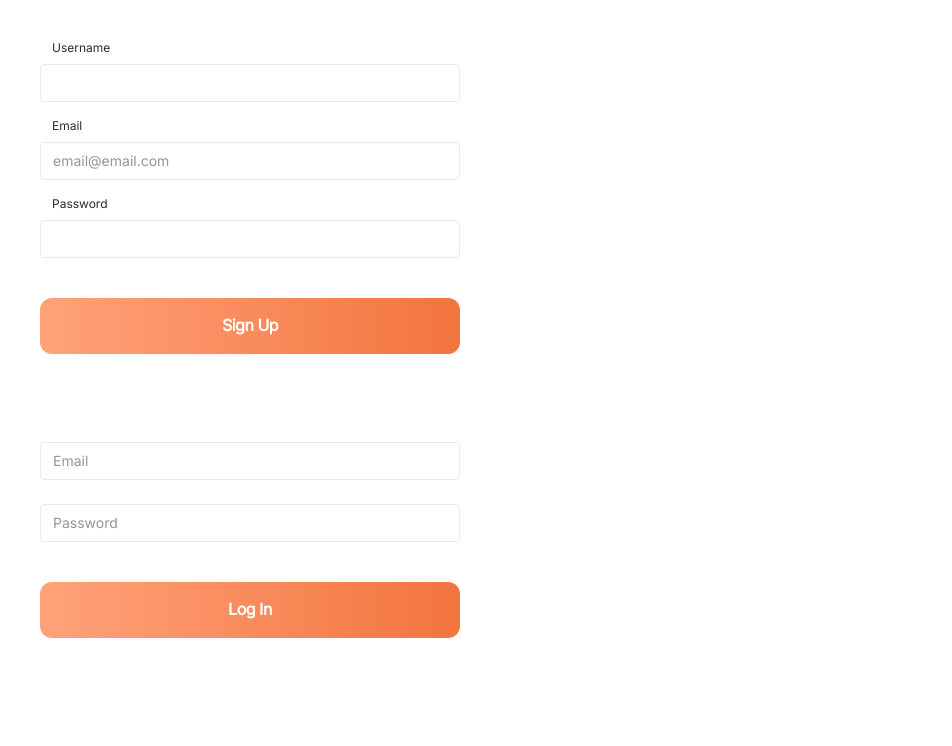
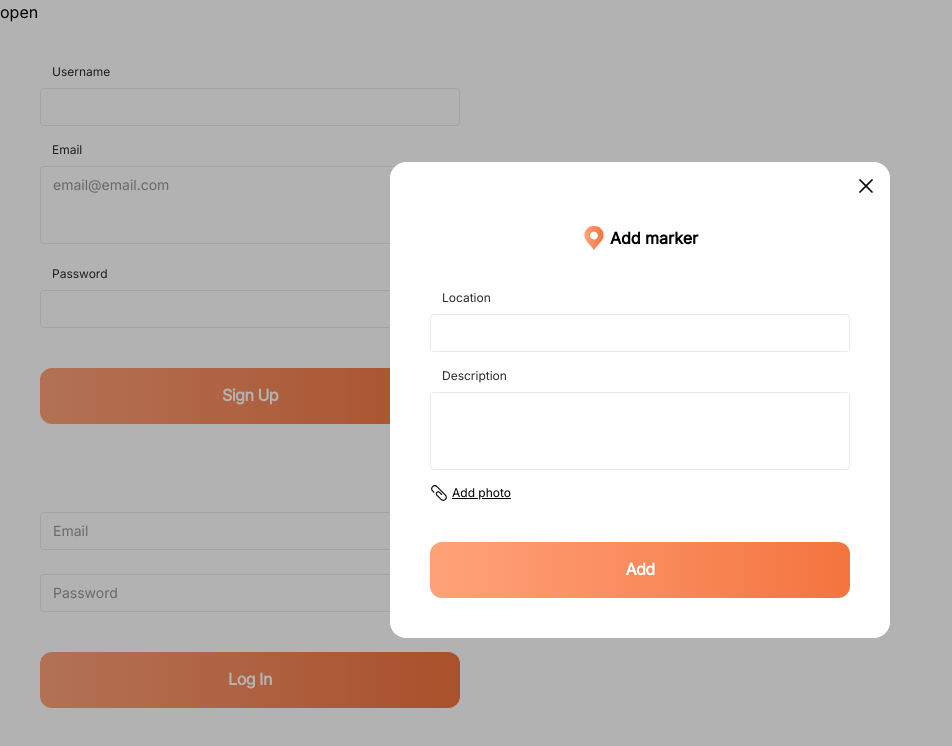
Before and after one commit to ihor-vasylenko/GeoMarks-vue.js, a Vue app: page / in a window 1280 px wide. Shown: the top 746 px of the page, without its empty margins (0-952 px from the left). Built offline with nearby package versions, Linux system fonts and the light colour scheme.

Commit message:
add reusable modal, CreateNewPlaceModal

```diff
--- a/src/App.vue
+++ b/src/App.vue
@@ -1,8 +1,18 @@
 <script setup>
-import HomepageViewVue from './views/HomepageView.vue'
-import ListFavoritePlacesVue from './components/ListFavoritePlaces/ListFavoritePlaces.vue'
+import { ref } from 'vue'
+// import HomepageViewVue from './views/HomepageView.vue'
+// import ListFavoritePlacesVue from './components/ListFavoritePlaces/ListFavoritePlaces.vue'
 import RegistrationForm from './components/Auth/RegistrationForm/RegistrationForm.vue'
 import LoginForm from './components/Auth/LoginForm/LoginForm.vue'
+import CreateNewPlaceModal from './components/CreateNewPlaceModal/CreateNewPlaceModal.vue'
+
+const isOpen = ref(true)
+const closeModal = () => {
+  isOpen.value = false
+}
+const openModal = () => {
+  isOpen.value = true
+}
 </script>
 
 <template>
@@ -10,6 +20,12 @@ import LoginForm from './components/Auth/LoginForm/LoginForm.vue'
   <!-- <ListFavoritePlacesVue>
     <template #label>Add markers</template>
   </ListFavoritePlacesVue> -->
+  <button @click="openModal">open</button>
   <RegistrationForm @submit="console.log" />
   <LoginForm @submit="console.log" />
+  <CreateNewPlaceModal
+    :is-open="isOpen"
+    @close="closeModal"
+    @submit="console.log"
+  ></CreateNewPlaceModal>
 </template>
--- a/src/components/Auth/LoginForm/LoginForm.vue
+++ b/src/components/Auth/LoginForm/LoginForm.vue
@@ -1,5 +1,5 @@
 <script setup>
-import { reactive, watch } from 'vue'
+import { reactive } from 'vue'
 import IButton from '../../IButton/IButton.vue'
 import IInput from '../../IInput/IInput.vue'
 import FormContainer from '../FormContainer.vue'
@@ -9,14 +9,6 @@ const userData = reactive({
   email: '',
   password: '',
 })
-
-watch(
-  userData,
-  () => {
-    console.log('user data changed')
-  },
-  { immediate: true },
-)
 </script>
 
 <template>
--- a/src/components/Auth/RegistrationForm/RegistrationForm.vue
+++ b/src/components/Auth/RegistrationForm/RegistrationForm.vue
@@ -15,7 +15,13 @@ const userData = reactive({
 <template>
   <FormContainer @submit.prevent="emit('submit', userData)">
     <IInput class="mb-4" label="Username" v-model="userData.name" />
-    <IInput class="mb-4" label="Email" placeholder="email@email.com" v-model="userData.email" />
+    <IInput
+      type="textarea"
+      class="mb-4"
+      label="Email"
+      placeholder="email@email.com"
+      v-model="userData.email"
+    />
     <IInput label="Password" type="password" v-model="userData.password" />
     <IButton class="mt-10 w-full" variant="secondary" type="submit">Sign Up</IButton>
   </FormContainer>
--- /dev/null
+++ b/src/components/CreateNewPlaceModal/CreateNewPlaceModal.vue
@@ -0,0 +1,47 @@
+<script setup>
+import { computed, reactive } from 'vue'
+import IButton from '../IButton/IButton.vue'
+import IInput from '../IInput/IInput.vue'
+import IModal from '../IModal/IModal.vue'
+import InputImage from '../InputImage.vue/InputImage.vue'
+import MarkerIcon from '../icons/MarkerIcon.vue'
+
+const props = defineProps({
+  isOpen: {
+    default: false,
+    type: Boolean,
+  },
+})
+
+const emit = defineEmits(['close', 'submit'])
+const formData = reactive({
+  title: '',
+  description: '',
+  img: '',
+})
+
+const uploadText = computed(() => {
+  return formData.img ? 'Change photo' : 'Add photo'
+})
+
+const handleUpload = (url) => {
+  formData.img = url
+}
+</script>
+
+<template>
+  <IModal v-if="props.isOpen" @close="emit('close')">
+    <form @submit.prevent="emit('submit', formData)" class="min-w-[420px]">
+      <div class="flex gap-1 justify-center font-bold text-center mb-10">
+        <MarkerIcon /> Add marker
+      </div>
+      <IInput label="Location" class="mb-4" v-model="formData.title" />
+      <IInput label="Description" type="textarea" class="mb-2" v-model="formData.description" />
+      <div class="flex gap-2 items-center mb-10">
+        <img v-if="formData.img" :src="formData.img" alt="avatar" class="w-8 h-8 object-cover" />
+        <InputImage @uploaded="handleUpload">{{ uploadText }}</InputImage>
+      </div>
+      <IButton class="w-full" variant="secondary">Add</IButton>
+    </form>
+  </IModal>
+</template>
--- a/src/components/IInput/IInput.vue
+++ b/src/components/IInput/IInput.vue
@@ -1,4 +1,6 @@
 <script setup>
+import { computed } from 'vue'
+
 const props = defineProps({
   modelValue: String,
   label: String,
@@ -14,14 +16,31 @@ defineOptions({
 })
 
 const emit = defineEmits(['update:modelValue'])
+
+const baseStyles =
+  'w-full text-sm rounded-[4px] border-[#eaeaea] border-[1px] py-2 px-3 focus:outline-none focus:border-[#f3743d] '
+
+const isTextarea = computed(() => {
+  return props.type === 'textarea'
+})
+
+const inputStyles = computed(() => {
+  return isTextarea.value ? baseStyles + 'resize-none' : baseStyles
+})
+
+const componentName = computed(() => {
+  return isTextarea.value ? 'textarea' : 'input'
+})
 </script>
 
 <template>
   <div class="w-full text-[#2C2C2C]">
     <label class="block">
       <span class="block text-xs px-3 mb-2">{{ props.label }}</span>
-      <input
-        class="w-full text-sm rounded-[4px] border-[#eaeaea] border py-2 px-3 focus:outline-none focus:border-[#f3743d]"
+      <component
+        :is="componentName"
+        rows="3"
+        :class="inputStyles"
         v-bind="{ ...$props, ...$attrs }"
         :value="modelValue"
         @input="emit('update:modelValue', $event.target.value)"
--- /dev/null
+++ b/src/components/IModal/IModal.vue
@@ -0,0 +1,30 @@
+<script setup>
+import { onMounted, onUnmounted, Teleport } from 'vue'
+import CrossIcon from '../icons/CrossIcon.vue'
+
+const emit = defineEmits(['close'])
+
+onMounted(() => {
+  document.body.style.overflow = 'hidden'
+})
+
+onUnmounted(() => {
+  document.body.style.overflow = 'initial'
+})
+</script>
+
+<template>
+  <component :is="Teleport" to="body">
+    <div
+      class="flex w-full h-full fixed top-0 left-0 overflow-auto bg-[rgba(0,0,0,0.3)]"
+      @click.self="emit('close')"
+    >
+      <div class="relative bg-white min-w-[350px] m-auto text-black rounded-2xl p-10">
+        <button>
+          <CrossIcon class="absolute right-3 top-3 w-6 h-6" @click="emit('close')" />
+        </button>
+        <slot></slot>
+      </div>
+    </div>
+  </component>
+</template>
--- /dev/null
+++ b/src/components/InputImage.vue/InputImage.vue
@@ -0,0 +1,38 @@
+<script setup>
+import { ref } from 'vue'
+import UploadIcon from './UploadIcon.vue'
+
+const emit = defineEmits(['uploaded'])
+const errorMessage = ref('')
+
+const handleUploadImg = (event) => {
+  const file = event.target.files[0]
+
+  if (file.size > 3 * 1024 * 1024) {
+    errorMessage.value = 'Image size must be 3mb or lower.'
+    return
+  }
+
+  const fileReader = new FileReader()
+
+  fileReader.readAsDataURL(file)
+
+  fileReader.onload = () => {
+    errorMessage.value = ''
+    emit('uploaded', fileReader.result)
+  }
+}
+</script>
+
+<template>
+  <div>
+    <label class="cursor-pointer hover:text-primary">
+      <input type="file" accept="image/*" class="hidden" @change="handleUploadImg" />
+      <span class="flex gap-1 items-center">
+        <UploadIcon />
+        <span class="underline text-xs"><slot></slot></span>
+      </span>
+    </label>
+    <div v-if="errorMessage" class="text-red-500">{{ errorMessage }}</div>
+  </div>
+</template>
--- /dev/null
+++ b/src/components/InputImage.vue/UploadIcon.vue
@@ -0,0 +1,8 @@
+<template>
+  <svg xmlns="http://www.w3.org/2000/svg" width="18" height="18" viewBox="0 0 18 18">
+    <path
+      d="M15.8061 10.6312L7.36856 2.19373C5.96231 0.731231 3.65605 0.731231 2.19355 2.13748C0.731055 3.54373 0.731055 5.90623 2.19355 7.31248L2.2498 7.36873L3.8248 8.99998L4.6123 8.21248L2.98105 6.58123C2.0248 5.62498 2.0248 3.99373 2.98105 3.03748C3.9373 2.08123 5.56855 2.02498 6.5248 2.98123L6.58105 3.03748L14.9623 11.4187C15.9748 12.375 15.9748 14.0062 15.0186 14.9625C14.0623 15.975 12.4311 15.975 11.4748 15.0187L11.4186 14.9625L7.25605 10.8C6.69355 10.2375 6.7498 9.33748 7.25605 8.83123C7.52572 8.58696 7.87658 8.45167 8.24043 8.45167C8.60428 8.45167 8.95514 8.58696 9.2248 8.83123L11.5311 11.1375L12.3186 10.35L9.95605 7.98748C9.71659 7.76102 9.43467 7.58419 9.12654 7.4672C8.81841 7.3502 8.49018 7.29535 8.16075 7.30581C7.83133 7.31627 7.50723 7.39182 7.20715 7.52813C6.90706 7.66443 6.63692 7.85878 6.4123 8.09998C5.5123 9.05623 5.5123 10.575 6.4123 11.5875L10.6311 15.8062C12.0373 17.2687 14.3436 17.2687 15.8061 15.8625C17.2686 14.4562 17.2686 12.0937 15.8061 10.6312C15.8061 10.6875 15.8061 10.6312 15.8061 10.6312Z"
+      fill="currentColor"
+    />
+  </svg>
+</template>
--- /dev/null
+++ b/src/components/icons/CrossIcon.vue
@@ -0,0 +1,13 @@
+<template>
+  <svg
+    xmlns="http://www.w3.org/2000/svg"
+    width="28"
+    height="28"
+    viewBox="0 0 28 28"
+    fill="none"
+    stroke="currentColor"
+  >
+    <path d="M21 7L7 21" stroke-width="2" stroke-linecap="round" stroke-linejoin="round" />
+    <path d="M7 7L21 21" stroke-width="2" stroke-linecap="round" stroke-linejoin="round" />
+  </svg>
+</template>
--- /dev/null
+++ b/src/components/icons/MarkerIcon.vue
@@ -0,0 +1,26 @@
+<template>
+  <svg xmlns="http://www.w3.org/2000/svg" width="24" height="24" viewBox="0 0 24 24" fill="none">
+    <g clip-path="url(#clip0_17_757)">
+      <path
+        d="M12.0002 -5.11874e-05C10.7236 -0.0599241 9.44863 0.147406 8.25679 0.608668C7.06496 1.06993 5.98256 1.77496 5.0789 2.67863C4.17523 3.5823 3.4702 4.66469 3.00894 5.85652C2.54767 7.04836 2.34034 8.32337 2.40022 9.59995C2.40022 12.6239 4.80022 15.5999 6.00022 16.7999C7.20022 17.9999 12.0002 23.9999 12.0002 23.9999C12.0002 23.9999 16.8002 17.9999 18.0002 16.7999C19.2002 15.5999 21.6002 12.6239 21.6002 9.59995C21.6601 8.32337 21.4528 7.04836 20.9915 5.85652C20.5302 4.66469 19.8252 3.5823 18.9215 2.67863C18.0179 1.77496 16.9355 1.06993 15.7436 0.608668C14.5518 0.147406 13.2768 -0.0599241 12.0002 -5.11874e-05ZM12.0002 13.4999C11.2289 13.4999 10.4748 13.2712 9.83349 12.8427C9.19214 12.4141 8.69227 11.805 8.39709 11.0924C8.10191 10.3798 8.02467 9.59562 8.17515 8.8391C8.32564 8.08257 8.69708 7.38766 9.2425 6.84223C9.78793 6.29681 10.4828 5.92537 11.2394 5.77489C11.9959 5.6244 12.7801 5.70164 13.4927 5.99682C14.2053 6.292 14.8144 6.79187 15.2429 7.43322C15.6715 8.07458 15.9002 8.8286 15.9002 9.59995C15.9002 10.1121 15.7993 10.6192 15.6033 11.0924C15.4074 11.5656 15.1201 11.9955 14.7579 12.3577C14.3958 12.7198 13.9659 13.0071 13.4927 13.2031C13.0195 13.3991 12.5124 13.4999 12.0002 13.4999Z"
+        fill="url(#paint0_linear_17_757)"
+      />
+    </g>
+    <defs>
+      <linearGradient
+        id="paint0_linear_17_757"
+        x1="2.39014"
+        y1="10.3942"
+        x2="21.6104"
+        y2="10.4008"
+        gradientUnits="userSpaceOnUse"
+      >
+        <stop stop-color="#FFA279" />
+        <stop offset="1" stop-color="#F3743D" />
+      </linearGradient>
+      <clipPath id="clip0_17_757">
+        <rect width="24" height="24" fill="white" />
+      </clipPath>
+    </defs>
+  </svg>
+</template>
```
